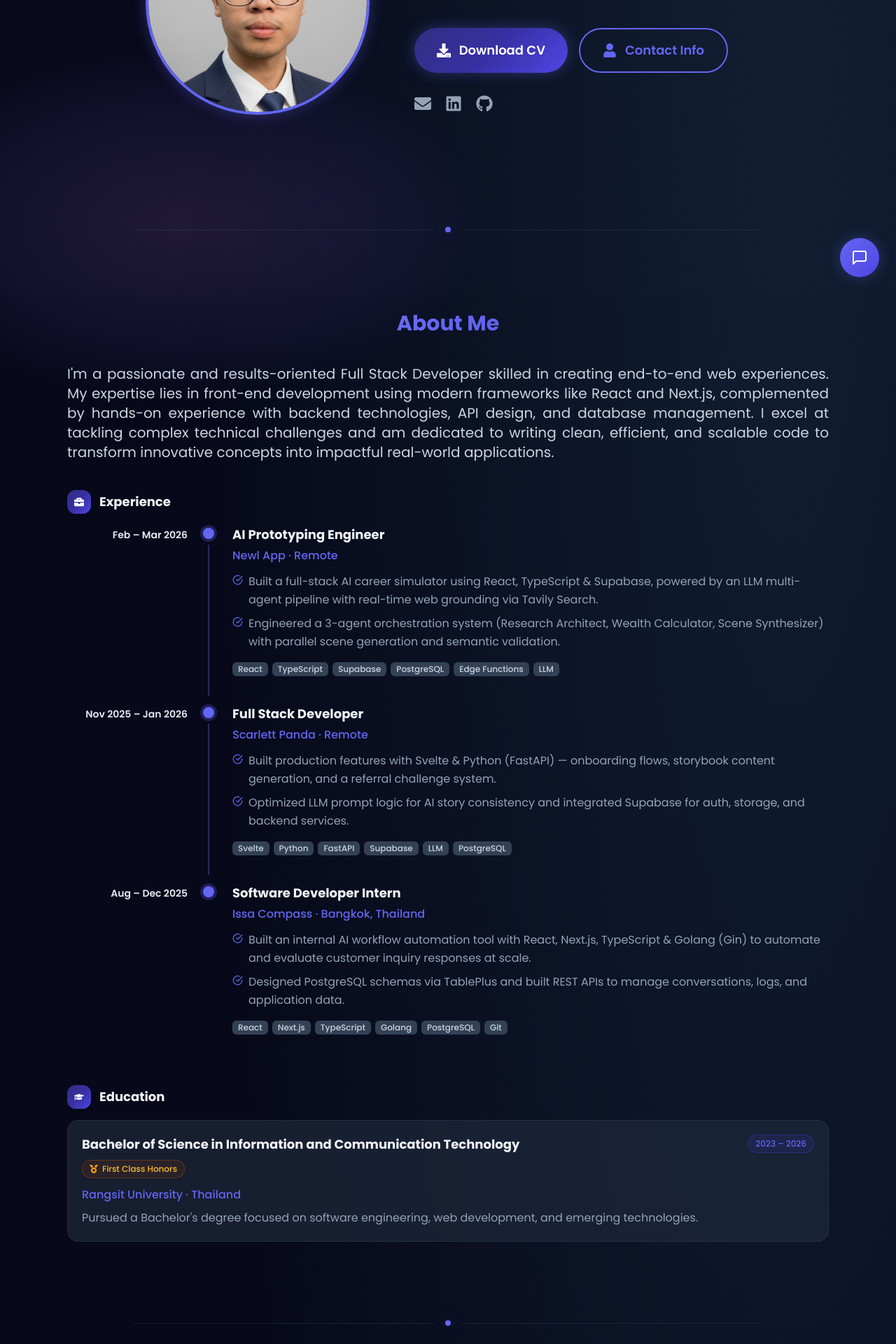
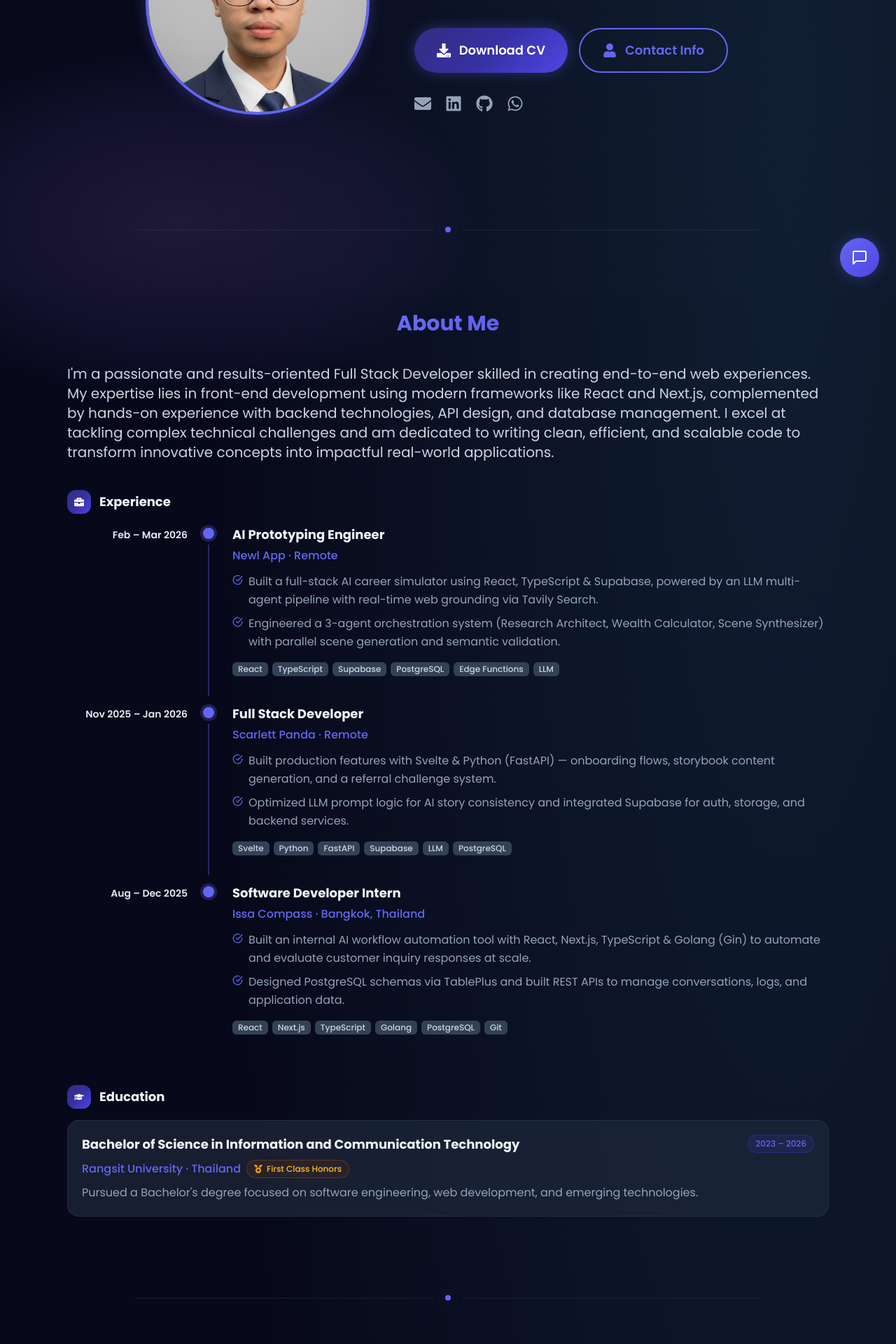
Before and after one commit to henryIsHim/my-portfolio, a Next.js app: page / in a window 1280 px wide. Shown: the part 380-2300 px from the top of the page at 70% size. Built offline with nearby package versions, Linux system fonts and the light colour scheme.

Commit message:
fix: education card responsive layout, hero icon colors, chat input zoom

```diff
--- a/src/app/components/chatBubble.jsx
+++ b/src/app/components/chatBubble.jsx
@@ -195,7 +195,7 @@ export default function ChatBubble() {
                   onKeyDown={handleKeyDown}
                   placeholder="Ask about Henry..."
                   disabled={isLoading}
-                  className="flex-1 text-sm px-4 py-2.5 rounded-xl border border-slate-200 dark:border-slate-700 bg-slate-50 dark:bg-slate-800 text-slate-900 dark:text-slate-100 placeholder-slate-400 focus:outline-none focus:border-brand-blue-400 dark:focus:border-brand-blue-500 transition-colors disabled:opacity-50"
+                  className="flex-1 text-base px-4 py-2.5 rounded-xl border border-slate-200 dark:border-slate-700 bg-slate-50 dark:bg-slate-800 text-slate-900 dark:text-slate-100 placeholder-slate-400 focus:outline-none focus:border-brand-blue-400 dark:focus:border-brand-blue-500 transition-colors disabled:opacity-50"
                 />
                 <button
                   onClick={() => sendMessage()}
--- a/src/app/components/footer.jsx
+++ b/src/app/components/footer.jsx
@@ -1,4 +1,4 @@
-import { FaLinkedin, FaGithub, FaEnvelope } from 'react-icons/fa';
+import { FaLinkedin, FaGithub, FaEnvelope, FaWhatsapp } from 'react-icons/fa';
 
 export default function Footer() {
   return (
@@ -68,6 +68,15 @@ export default function Footer() {
               >
                 <FaGithub className="w-5 h-5" />
               </a>
+              <a
+                href="https://wa.me/66967515701"
+                target="_blank"
+                rel="noopener noreferrer"
+                className="bg-slate-200/50 dark:bg-slate-700/50 p-3 rounded-full text-slate-700 dark:text-slate-200 hover:bg-brand-blue-500 dark:hover:bg-brand-blue-500 hover:text-white transition-all duration-300"
+                aria-label="WhatsApp"
+              >
+                <FaWhatsapp className="w-5 h-5" />
+              </a>
             </div>
           </div>
         </div>
--- a/src/app/globals.css
+++ b/src/app/globals.css
@@ -84,6 +84,13 @@ body::after {
   box-shadow: 0 0 20px rgba(99, 102, 241, 0.35);
 }
 
+/* Faster marquee on mobile */
+@media (max-width: 768px) {
+  .animate-marquee {
+    animation-duration: 8s;
+  }
+}
+
 /* Animated gradient text */
 .gradient-text {
   background: linear-gradient(135deg, #818cf8 0%, #6366f1 50%, #4f46e5 100%);
--- a/src/app/page.jsx
+++ b/src/app/page.jsx
@@ -3,7 +3,7 @@ import Image from 'next/image';
 import ProjectCard from './components/projectCard';
 import { projects } from './data/projects';
 import Separator from './components/separator';
-import { FaLinkedin, FaGithub, FaDownload, FaEnvelope, FaUser, FaBriefcase, FaGraduationCap, FaReact, FaNodeJs, FaDocker, FaMedal } from 'react-icons/fa';
+import { FaLinkedin, FaGithub, FaDownload, FaEnvelope, FaUser, FaBriefcase, FaGraduationCap, FaReact, FaNodeJs, FaDocker, FaMedal, FaWhatsapp } from 'react-icons/fa';
 import { SiNextdotjs, SiMantine, SiGo, SiPostgresql } from 'react-icons/si';
 import { FiCheckCircle } from 'react-icons/fi';
 import { motion } from 'framer-motion';
@@ -133,14 +133,17 @@ export default function HomePage() {
 
           {/* Social Icons Row */}
           <div className="flex justify-center lg:justify-start gap-4 sm:gap-5">
-            <a href="mailto:winheinthuya.dev@gmail.com" target="_blank" rel="noopener noreferrer" aria-label="Email" className="text-slate-500 dark:text-slate-400 hover:text-red-600 dark:hover:text-red-400 active:text-red-600 dark:active:text-red-400 transition-colors text-xl sm:text-2xl">
+            <a href="mailto:winheinthuya.dev@gmail.com" target="_blank" rel="noopener noreferrer" aria-label="Email" className="text-slate-500 dark:text-slate-400 hover:text-brand-blue-500 dark:hover:text-brand-blue-400 active:text-brand-blue-500 dark:active:text-brand-blue-400 transition-colors text-xl sm:text-2xl">
               <FaEnvelope />
             </a>
-            <a href="https://www.linkedin.com/in/heinthuyawin" target="_blank" rel="noopener noreferrer" aria-label="LinkedIn" className="text-slate-500 dark:text-slate-400 hover:text-brand-blue-500 dark:hover:text-brand-blue-500 active:text-brand-blue-500 dark:active:text-brand-blue-500 transition-colors text-xl sm:text-2xl">
+            <a href="https://www.linkedin.com/in/heinthuyawin" target="_blank" rel="noopener noreferrer" aria-label="LinkedIn" className="text-slate-500 dark:text-slate-400 hover:text-brand-blue-500 dark:hover:text-brand-blue-400 active:text-brand-blue-500 dark:active:text-brand-blue-400 transition-colors text-xl sm:text-2xl">
               <FaLinkedin />
             </a>
-            <a href="https://github.com/henryIsHim" target="_blank" rel="noopener noreferrer" aria-label="GitHub" className="text-slate-500 dark:text-slate-400 hover:text-slate-900 dark:hover:text-slate-100 active:text-slate-900 dark:active:text-slate-100 transition-colors text-xl sm:text-2xl">
+            <a href="https://github.com/henryIsHim" target="_blank" rel="noopener noreferrer" aria-label="GitHub" className="text-slate-500 dark:text-slate-400 hover:text-brand-blue-500 dark:hover:text-brand-blue-400 active:text-brand-blue-500 dark:active:text-brand-blue-400 transition-colors text-xl sm:text-2xl">
               <FaGithub />
+            </a>
+            <a href="https://wa.me/66967515701" target="_blank" rel="noopener noreferrer" aria-label="WhatsApp" className="text-slate-500 dark:text-slate-400 hover:text-brand-blue-500 dark:hover:text-brand-blue-400 active:text-brand-blue-500 dark:active:text-brand-blue-400 transition-colors text-xl sm:text-2xl">
+              <FaWhatsapp />
             </a>
           </div>
         </motion.div>
@@ -167,7 +170,7 @@ export default function HomePage() {
             viewport={{ once: true }}
             transition={{ duration: 0.6 }}
           >
-            <p className="text-lg md:text-xl text-slate-700 dark:text-slate-300 leading-relaxed text-justify">
+            <p className="text-lg md:text-xl text-slate-700 dark:text-slate-300 leading-relaxed">
               I'm a passionate and results-oriented Full Stack Developer skilled in creating end-to-end web experiences. My expertise lies in front-end development using modern frameworks like React and Next.js, complemented by hands-on experience with backend technologies, API design, and database management. I excel at tackling complex technical challenges and am dedicated to writing clean, efficient, and scalable code to transform innovative concepts into impactful real-world applications.
             </p>
           </motion.div>
@@ -275,21 +278,31 @@ export default function HomePage() {
                 <h3 className="text-lg font-bold text-slate-800 dark:text-slate-100">Education</h3>
               </div>
               <div className="bg-white/70 dark:bg-slate-800/70 backdrop-blur-sm rounded-2xl p-5 shadow-sm border border-slate-200/50 dark:border-slate-700/50 hover:shadow-md transition-shadow duration-300">
-                {/* Title + year on same row */}
+                {/* Title + year badge (desktop only) */}
                 <div className="flex items-start justify-between gap-3 mb-2">
                   <h4 className="text-lg font-bold text-slate-900 dark:text-slate-100">Bachelor of Science in Information and Communication Technology</h4>
-                  <span className="inline-flex items-center text-xs font-medium text-brand-blue-500 bg-brand-blue-50 dark:bg-brand-blue-900/30 border border-brand-blue-200 dark:border-brand-blue-700/40 px-2.5 py-1 rounded-full whitespace-nowrap shrink-0">
+                  <span className="hidden md:inline-flex items-center text-xs font-medium text-brand-blue-500 bg-brand-blue-50 dark:bg-brand-blue-900/30 border border-brand-blue-200 dark:border-brand-blue-700/40 px-2.5 py-1 rounded-full whitespace-nowrap shrink-0">
                     2023 – 2026
                   </span>
                 </div>
-                {/* FCH badge */}
-                <div className="mb-3">
+                {/* Mobile: FCH + year side by side */}
+                <div className="flex md:hidden items-center gap-2 mb-2">
                   <span className="inline-flex items-center gap-1.5 text-xs font-medium text-amber-600 dark:text-amber-400 bg-amber-50 dark:bg-amber-900/20 border border-amber-200 dark:border-amber-700/40 px-2.5 py-1 rounded-full whitespace-nowrap">
                     <FaMedal className="text-amber-500 text-xs" />
                     First Class Honors
                   </span>
+                  <span className="inline-flex items-center text-xs font-medium text-brand-blue-500 bg-brand-blue-50 dark:bg-brand-blue-900/30 border border-brand-blue-200 dark:border-brand-blue-700/40 px-2.5 py-1 rounded-full whitespace-nowrap">
+                    2023 – 2026
+                  </span>
                 </div>
-                <p className="text-base text-brand-blue-500 font-medium mb-2">Rangsit University · Thailand</p>
+                {/* University + FCH badge (desktop only) */}
+                <div className="flex flex-wrap items-center gap-2 mb-2">
+                  <p className="text-base text-brand-blue-500 font-medium">Rangsit University · Thailand</p>
+                  <span className="hidden md:inline-flex items-center gap-1.5 text-xs font-medium text-amber-600 dark:text-amber-400 bg-amber-50 dark:bg-amber-900/20 border border-amber-200 dark:border-amber-700/40 px-2.5 py-1 rounded-full whitespace-nowrap">
+                    <FaMedal className="text-amber-500 text-xs" />
+                    First Class Honors
+                  </span>
+                </div>
                 <p className="text-base text-slate-600 dark:text-slate-400 leading-relaxed">
                   Pursued a Bachelor's degree focused on software engineering, web development, and emerging technologies.
                 </p>
```
